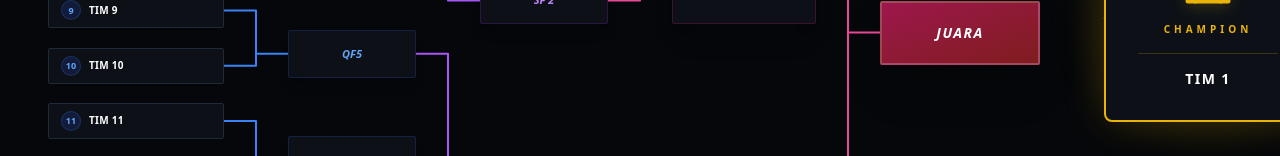
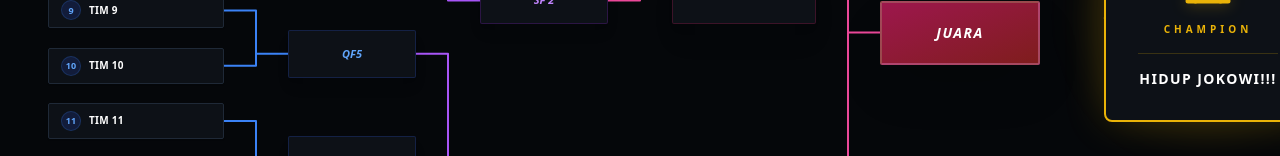
Before and after one commit to acongkuy/M30, a React (Vite) app: page / in a window 1280 px wide. Shown: the part 644-800 px from the top of the page. Built offline with nearby package versions, Linux system fonts and the light colour scheme.

Commit message:
hidoep jokowi

```diff
--- a/src/app.jsx
+++ b/src/app.jsx
@@ -29,7 +29,7 @@ const BRACKET_DATA = {
   // sang juara
   finalLabel: "JUARA",
   juaraLabel: "CHAMPION",
-  namaJuara: "TIM 1"
+  namaJuara: "HIDUP JOKOWI!!!"
 };
   //jangan pernah sentuh kode dibawah!!!!!!!!🤬😡😡😡
 const App = () => {
```
